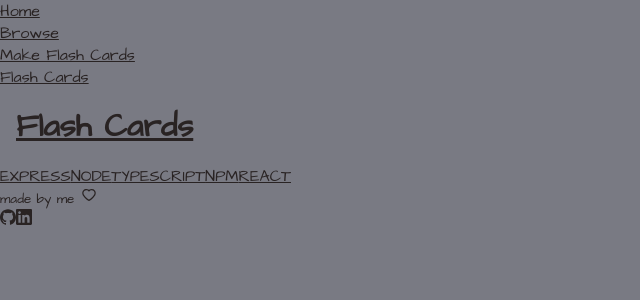
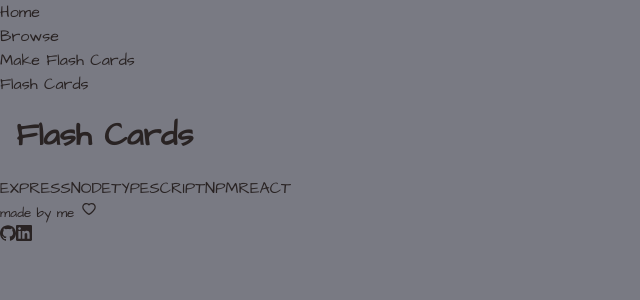
Before and after one commit to ElBrewster/studyCards, a React (Vite) app in the folder packages/app/: page / in a window 1280 px wide. Shown: the top 300 px of the page, without its empty margins (0-640 px from the left). Built offline with nearby package versions, Linux system fonts and the light colour scheme.

Commit message:
Remove a tag text decoration

```diff
--- a/packages/app/src/index.css
+++ b/packages/app/src/index.css
@@ -13,11 +13,17 @@ body {
     /* background: radial-gradient(circle 50px, red, yellow 10%, #1e90ff 50%, beige); */
     display: flex;
     flex-direction: column;
+    line-height: 1.5;
+
     min-height: 100vh;
 }
 
 h1 {
     padding: 1rem;
+}
+
+a {
+  text-decoration: none;
 }
 
 main {
```
